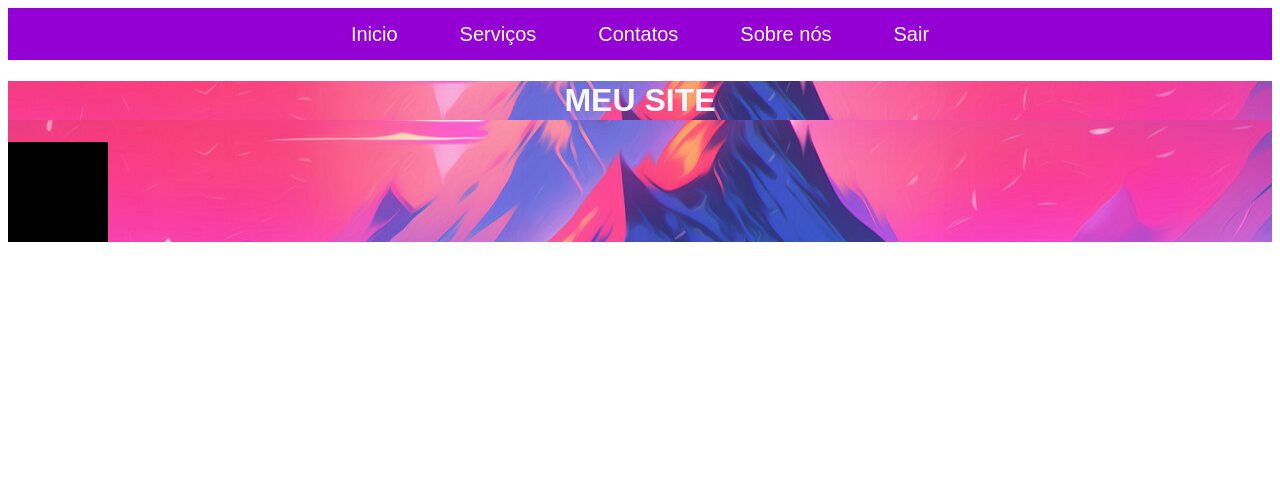
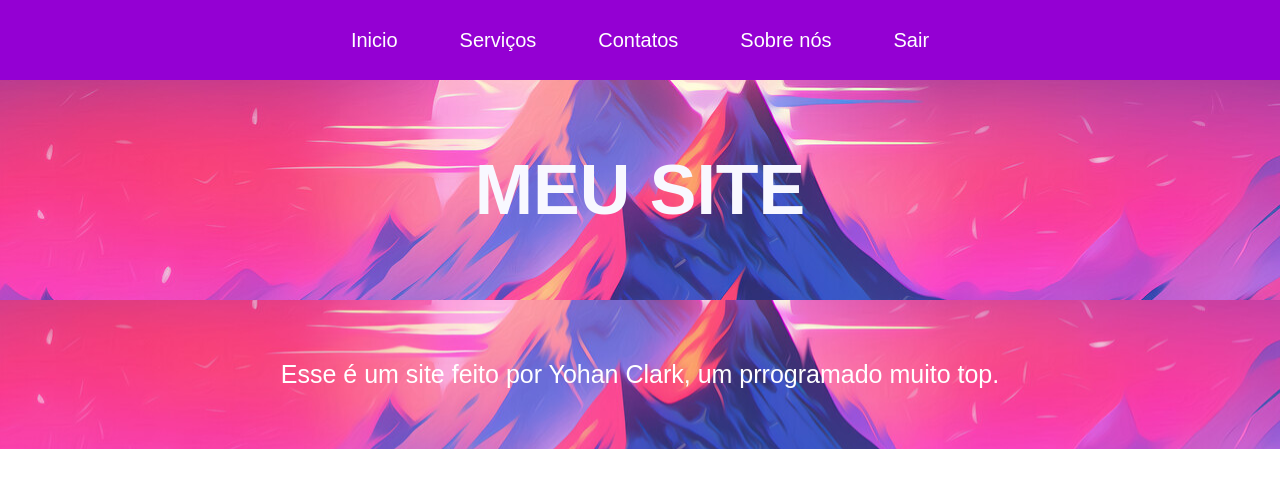
Before and after one commit to Yohan160/Yohan_projeto, a plain HTML site: page index.html in a window 1280 px wide. Shown: the top 488 px of the page. Drawn offline with Linux system fonts and the light colour scheme.

Commit message:
Add files via upload

```diff
--- a/index.css
+++ b/index.css
@@ -1,4 +1,5 @@
 * {
+    margin: 0px;
     background-image: url("img/kkk.jpg");
     background-repeat: no-repeat;
     background-attachment: fixed;
@@ -7,9 +8,12 @@
 }
 
 .quadrado{
-    width: 100px;
-    height: 100px;
-    background-color: black;
+    width: 550px;
+    height: 380px;
+    background-color:mediumpurple;
+    position: absolute; right: 1300px;
+    position: absolute; top: 450px;
+    border-radius: 10px;
 }
 
 
@@ -23,8 +27,7 @@ body{
     display: flex;
     justify-content: space-between;
     align-items: center;
-    padding: 1px 20px;
-    border-width: 1000px;
+    padding: 5px 20px;
 }
 
 
@@ -33,7 +36,7 @@ nav{
     display: flex;
     align-items: center;
     gap: 30px;
-    height: 50px;
+    height: 70px;
     justify-content: center;
     background:darkviolet
 }
@@ -72,5 +75,14 @@ h1{
     color:ghostwhite;
     text-align: center;
     font-family: Arial, Helvetica, sans-serif;
-    padding: 1px;
+    padding: 70px;
+    font-size: 70px;
 }
+
+.Texto{
+    color: white;
+    font-family: Arial, Helvetica, sans-serif;
+    font-size: 25px;
+    text-align: center;
+    padding: 60px;
+}
--- a/index.html
+++ b/index.html
@@ -7,6 +7,7 @@
     <link rel="stylesheet" href="index.css">
 </head>
 <body>
+
 <div class="container">
     <nav>
         <a>Inicio</a>
@@ -21,7 +22,10 @@
 <div>
 <h1>MEU SITE</h1>
 
-   <nav class="quadrado"></nav>
+   <nav class="quadrado">
+        <img src="img/paisagem.jpg" alt="">
+   </nav>
 
+   <p class="Texto">Esse é um site feito por Yohan Clark, um prrogramado muito top.</p>
 </body>
 </html>
```
Also changed, not shown: img/fundo.jpg (added), img/paisagem.jpg.
